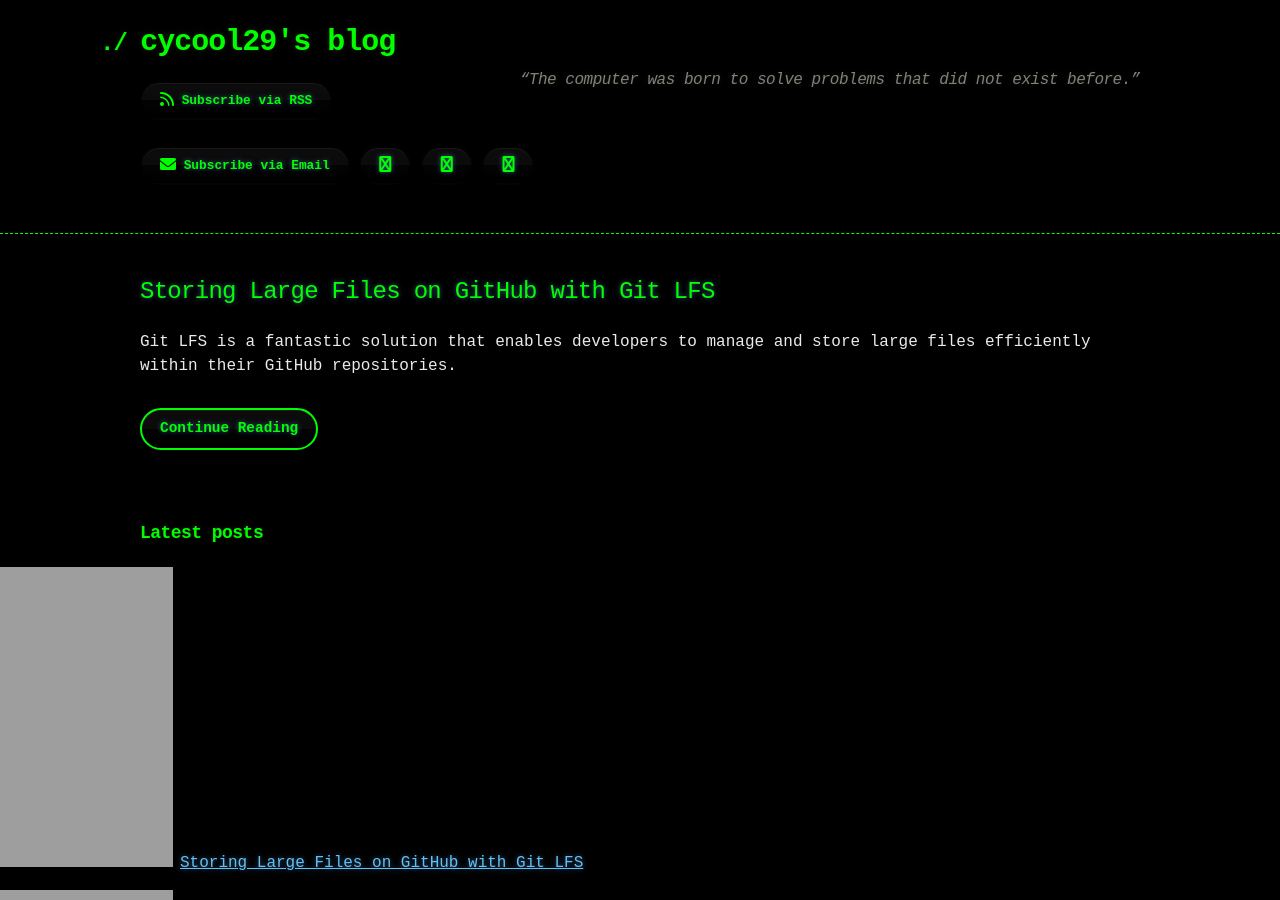
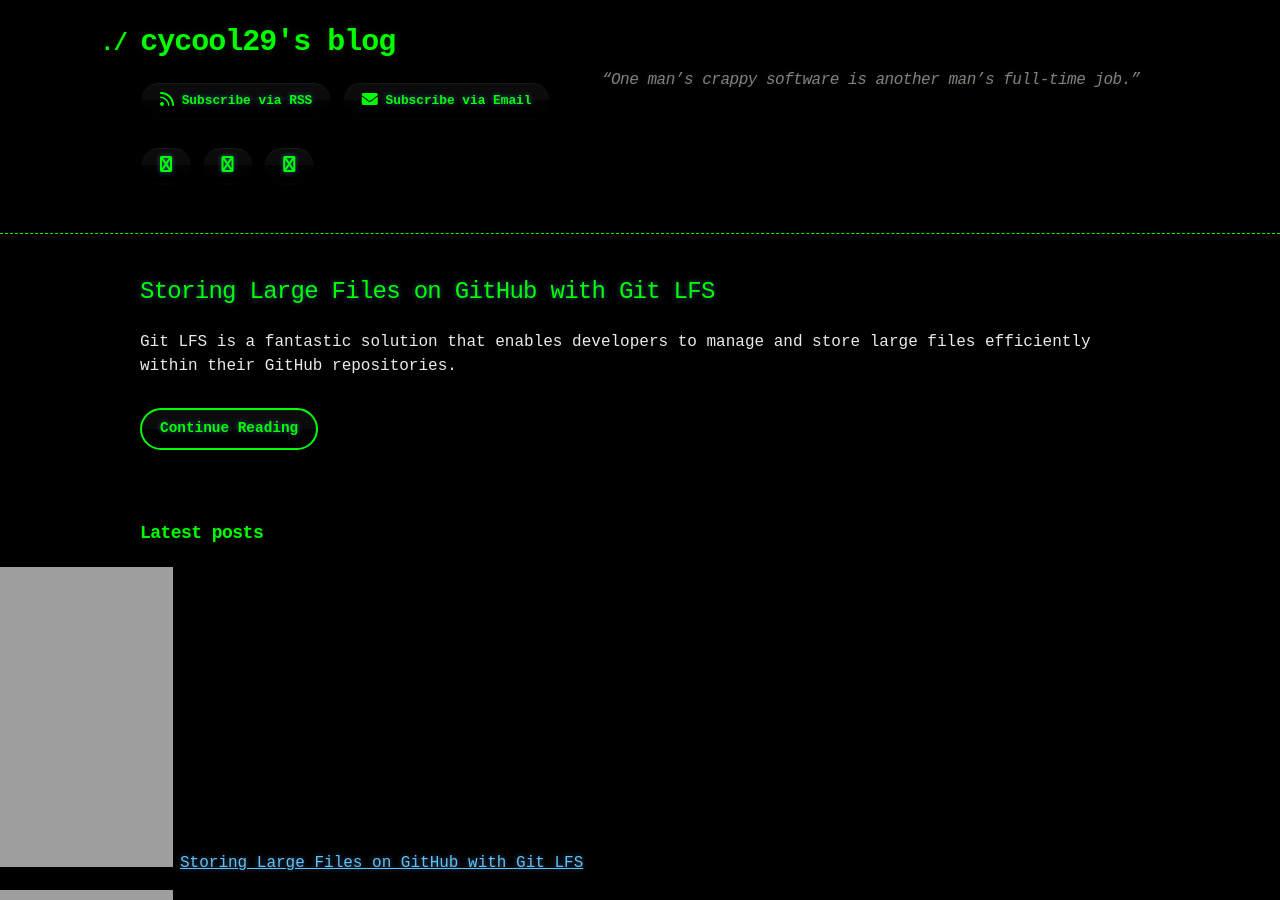
Before and after one commit to cycool29/cycool29.github.io, a Jekyll site: the page built from index.md, in a window 1280 px wide and 900 px high. Built offline with Jekyll 4.4.1, drawn with Linux system fonts in a browser that asks for light colours; a style sheet for code colours, icons or effects is not loaded.

Commit message:
Update quotes

```diff
--- a/_config.yml
+++ b/_config.yml
@@ -1,5 +1,5 @@
 title: cycool29's blog
-description: "“The computer was born to solve problems that did not exist before.” "
+description: "“One man’s crappy software is another man’s full-time job.” "
 bio: A high school student. Intermediate in Python, Git, Bash. Learning JavaScript. He/Him. "
 author: cycool29
 url: https://cycool29.github.io
```
